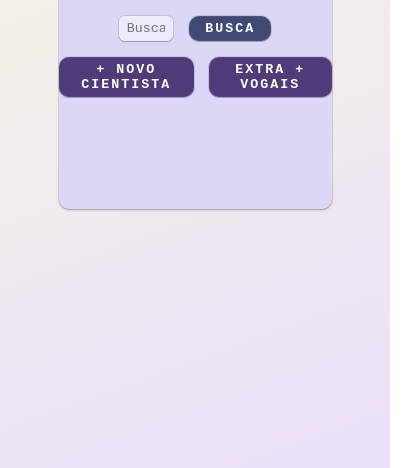
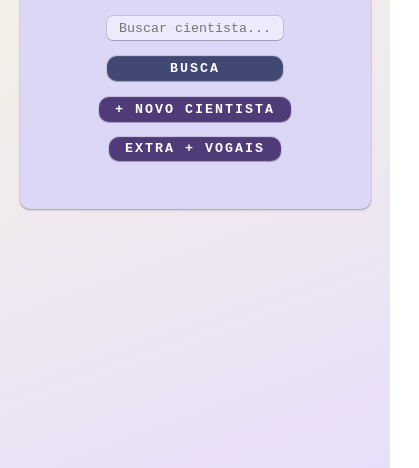
Before and after one commit to annasbrama/exercicios-orion-bootcamp, a plain HTML site: page exercicio-3/index.html in a window 390 px wide. Shown: the part 376-844 px from the top of the page, 419 px wide, since content can reach past the window. Drawn offline with Linux system fonts and the light colour scheme.

Commit message:
feat: adicionado a tela responsiva

```diff
--- a/exercicio-3/style.css
+++ b/exercicio-3/style.css
@@ -254,3 +254,31 @@ body {
 .modal-content .input-modal:focus {
     background: #fff;
 }
+
+@media (max-width: 670px) {
+
+    .card {
+        width: 90vw;
+    }
+
+    .form-item,
+    .novo-btn {
+        flex-direction: column;
+        width: 100%;
+    }
+
+    .card .input,
+    .btn-search {
+        width: 50%;
+    }
+
+    .cientistas {
+        padding: 1rem;
+    }
+
+    .cientistas section {
+        width: 100%;
+        margin: 0 auto;
+        margin-bottom: 2rem;
+    }
+}
```
Also changed, not shown: exercicio-1/dist/js/index.js (+25 -2 lines), exercicio-1/src/index.ts (+7 -0 lines), 1 other file.
